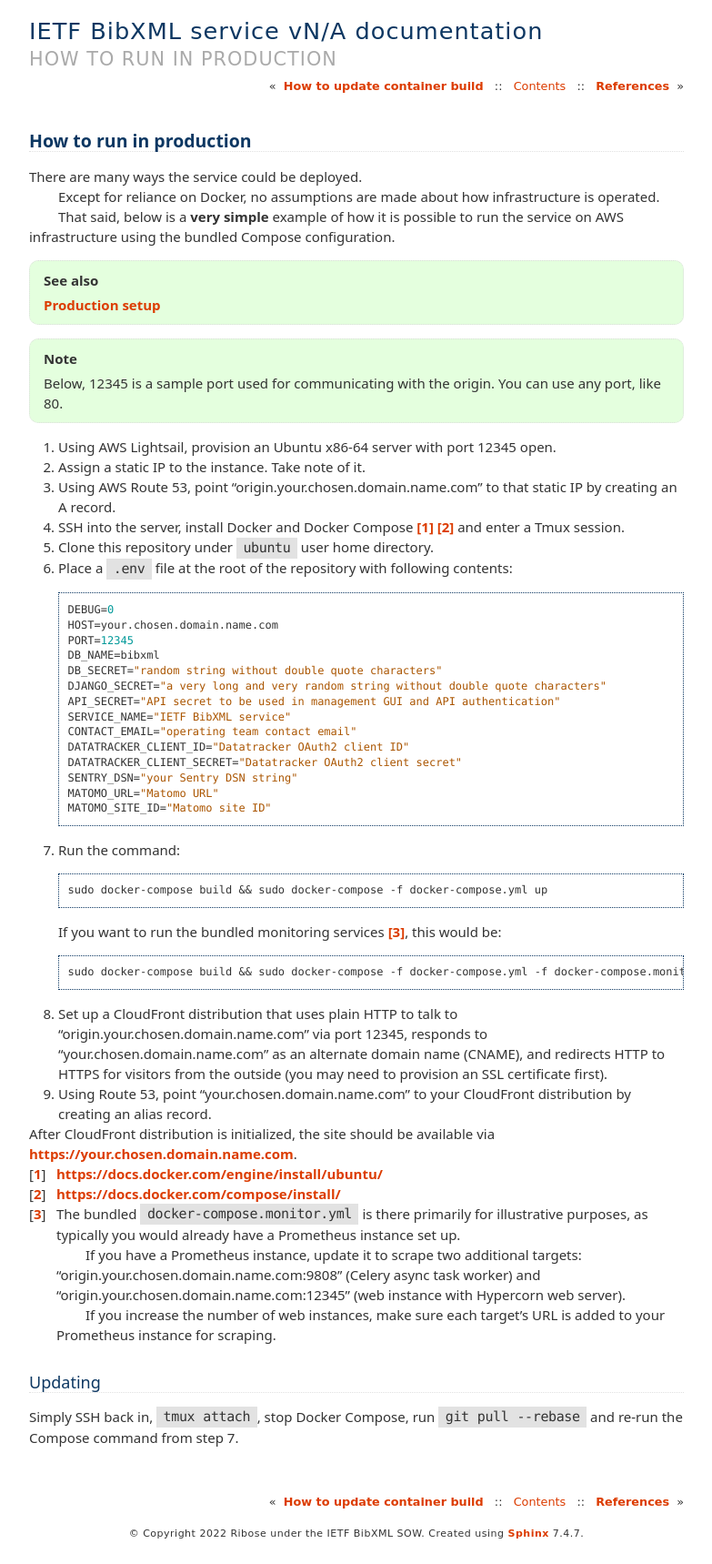
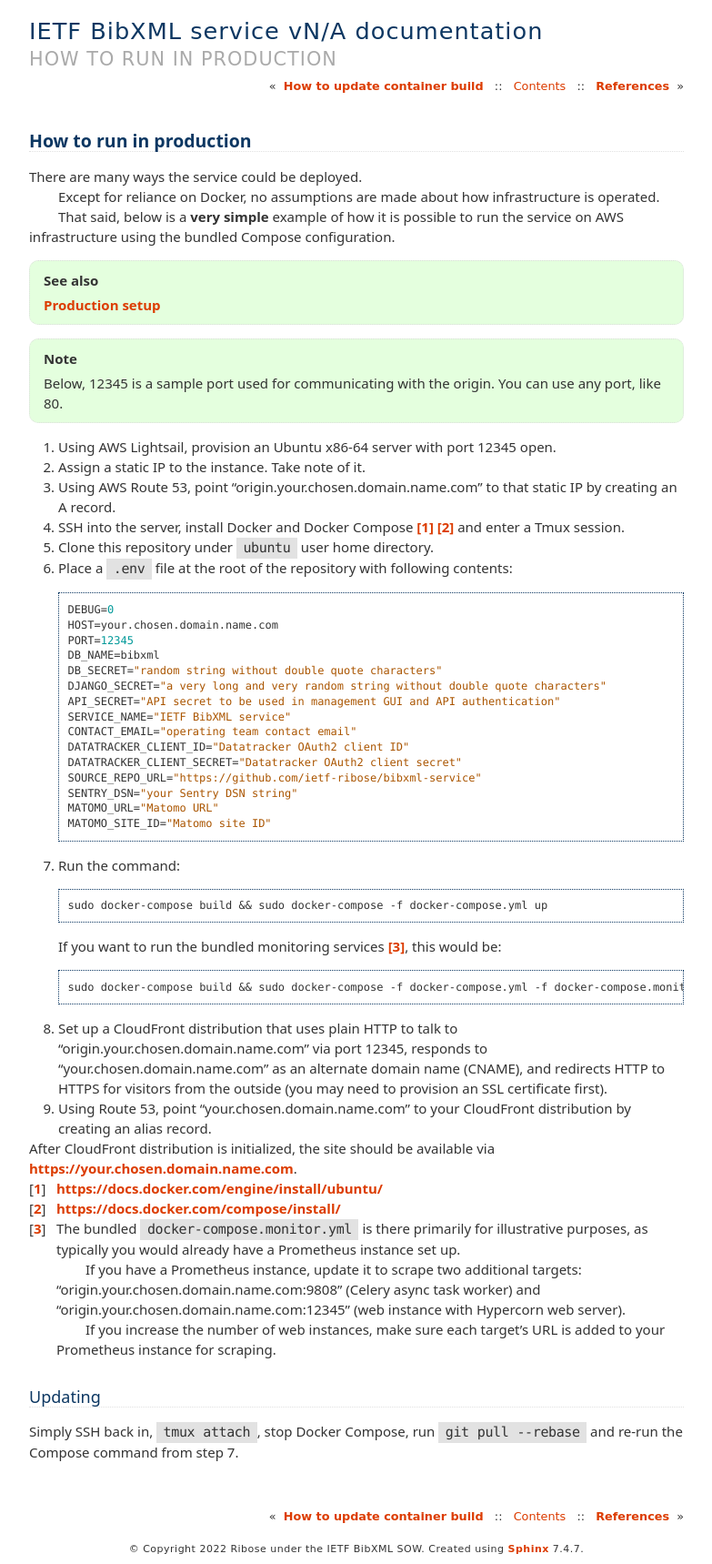
Before and after one commit to ietf-tools/bibxml-service, a Sphinx documentation site: the page built from docs/howto/run-in-production.rst, in a window 1280 px wide. Shown: the whole page at 91% size, without its empty margins (248-1031 px from the left). Built offline with Sphinx 7.4.7, drawn with Linux system fonts in a browser that asks for light colours; pages that are not in the unit, such as notebooks, are missing from menus.

Commit message:
docs(howto): add `SOURCE_REPO_URL` in production example
#190

```diff
--- a/docs/howto/run-in-production.rst
+++ b/docs/howto/run-in-production.rst
@@ -39,6 +39,7 @@ on AWS infrastructure using the bundled Compose configuration.
        CONTACT_EMAIL="operating team contact email"
        DATATRACKER_CLIENT_ID="Datatracker OAuth2 client ID"
        DATATRACKER_CLIENT_SECRET="Datatracker OAuth2 client secret"
+       SOURCE_REPO_URL="https://github.com/ietf-ribose/bibxml-service"
        SENTRY_DSN="your Sentry DSN string"
        MATOMO_URL="Matomo URL"
        MATOMO_SITE_ID="Matomo site ID"
```
